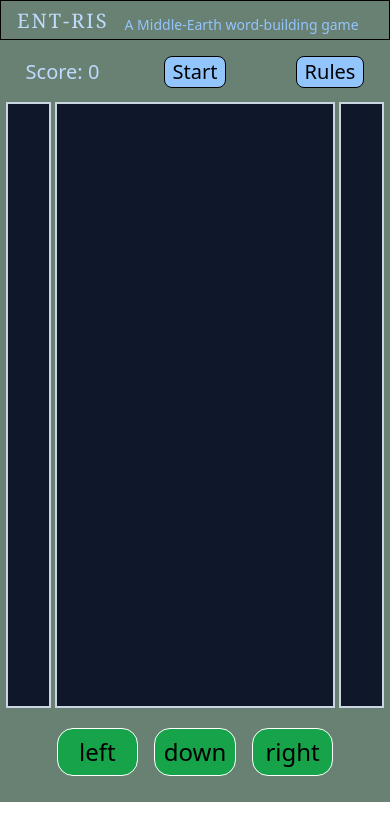
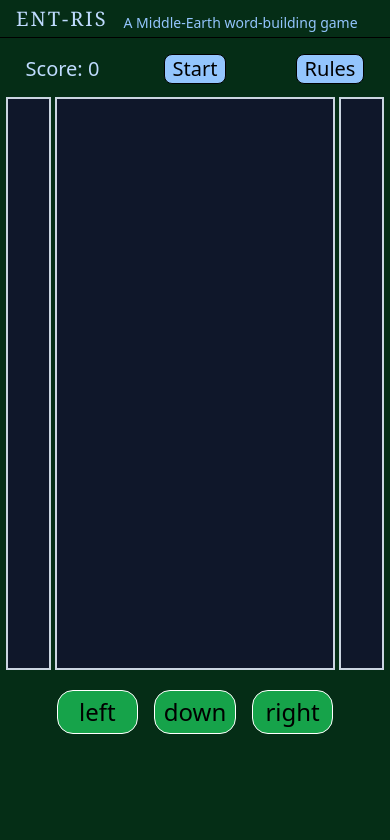
Before and after one commit to Struckhour/word-game, a SvelteKit app: page / in a window 390 px wide. Shown: the top 840 px of the page. Built offline with nearby package versions, Linux system fonts and the light colour scheme.

Commit message:
fixes title alignment and maybe mobile screen veritcal size issue.

```diff
--- a/src/app.html
+++ b/src/app.html
@@ -6,7 +6,7 @@
 		<meta name="viewport" content="width=device-width, initial-scale=1, maximum-scale=1, user-scalable=no" />
 		%sveltekit.head%
 	</head>
-	<body data-sveltekit-preload-data="hover">
+	<body data-sveltekit-preload-data="hover" class="bg-green-950">
 		<div style="display: contents;">%sveltekit.body%</div>
 	</body>
 </html>
--- a/src/routes/+page.svelte
+++ b/src/routes/+page.svelte
@@ -279,11 +279,31 @@
     }
 
     onMount(() => {
+
+        async function lockOrientation() {
+            try {
+                const screenOrientation = (screen.orientation) as any;
+                if (screenOrientation.lock) {
+                await screenOrientation.lock("portrait");
+                } else {
+                console.warn("Orientation lock API is not supported.");
+                }
+            } catch (err) {
+                console.error("Orientation lock failed:", err);
+            }
+        }
+
+        lockOrientation();
         window.addEventListener("keydown", handleKeyDown);
-
         return () => {
             window.removeEventListener("keydown", handleKeyDown);
+        if (screen.orientation && screen.orientation.unlock) {
+            screen.orientation.unlock();
+        } else if (window.screen && window.screen.orientation && window.screen.orientation.unlock) {
+            window.screen.orientation.unlock();
+        }
         };
+
     });
 
     onDestroy(() => {
@@ -586,7 +606,7 @@
         updateColumnDepths();
     }
 </script>
-<body class="overflow-hidden square relative mx-auto min-h-[95vh] bg-green-950 bg-opacity-60">
+<body class="overflow-hidden square relative mx-auto min-h-[90vh] bg-green-950 bg-opacity-60">
     {#if showMenu}
     <div transition:fly={{ x:400, duration:300}} class="overflow-hidden w-[350px] h-screen absolute right-0 bg-blue-950 bg-opacity-[98%] z-20 border-l-4 border-blue-100">
         <button on:click={() => {showMenu = false;}} class="text-4xl mt-12 ml-4 w-full border-y border-blue-200 hover:bg-blue-700 active:bg-blue-900 text-blue-100">Close --></button>
@@ -601,9 +621,9 @@
     </div>
     {/if}
 
-    <div class="relative h-[5%] border border-black flex items-center justify-start text-left">
-        <h1 class="ml-4 text-center text-xl font-serif text-blue-200 tracking-widest h-[80%] flex items-end">ENT-RIS</h1>
-        <h3 class="ml-4 text-center text-sm text-blue-300 h-[80%] flex items-end">A Middle-Earth word-building game</h3>
+    <div class="relative h-[5%] border-b border-black flex items-center justify-start text-left">
+        <h1 class="ml-4 text-center text-xl font-serif text-blue-200 tracking-widest h-full pb-1 flex items-end">ENT-RIS</h1>
+        <h3 class="ml-4 text-center text-sm text-blue-300 pb-1 flex items-end h-full">A Middle-Earth word-building game</h3>
     </div>
 
     <!--menu button row -->
@@ -662,7 +682,7 @@
     }
     .square {
       width: 100vw;
-      height: 95vh;
+      height: 90vh;
     }
 
     @media (min-width: 800px) {
@@ -672,4 +692,5 @@
         height: 95vh;
       }
     }
+
 </style>
```
